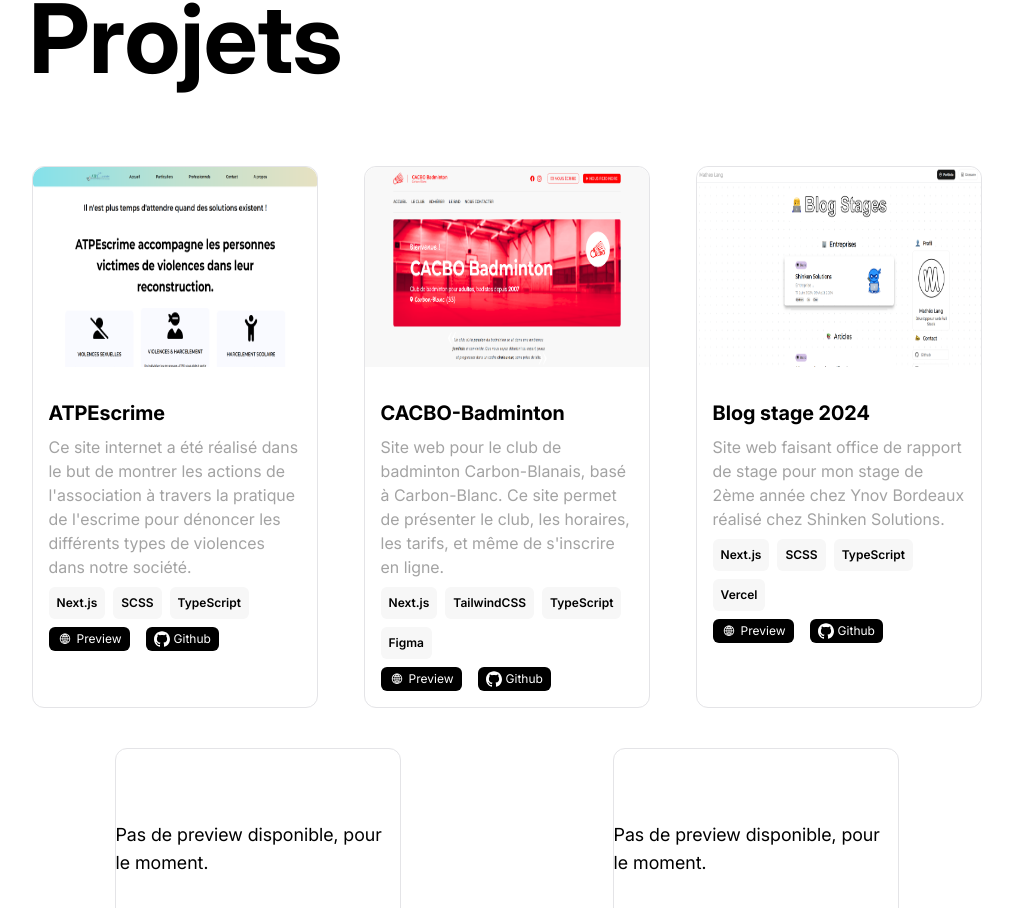
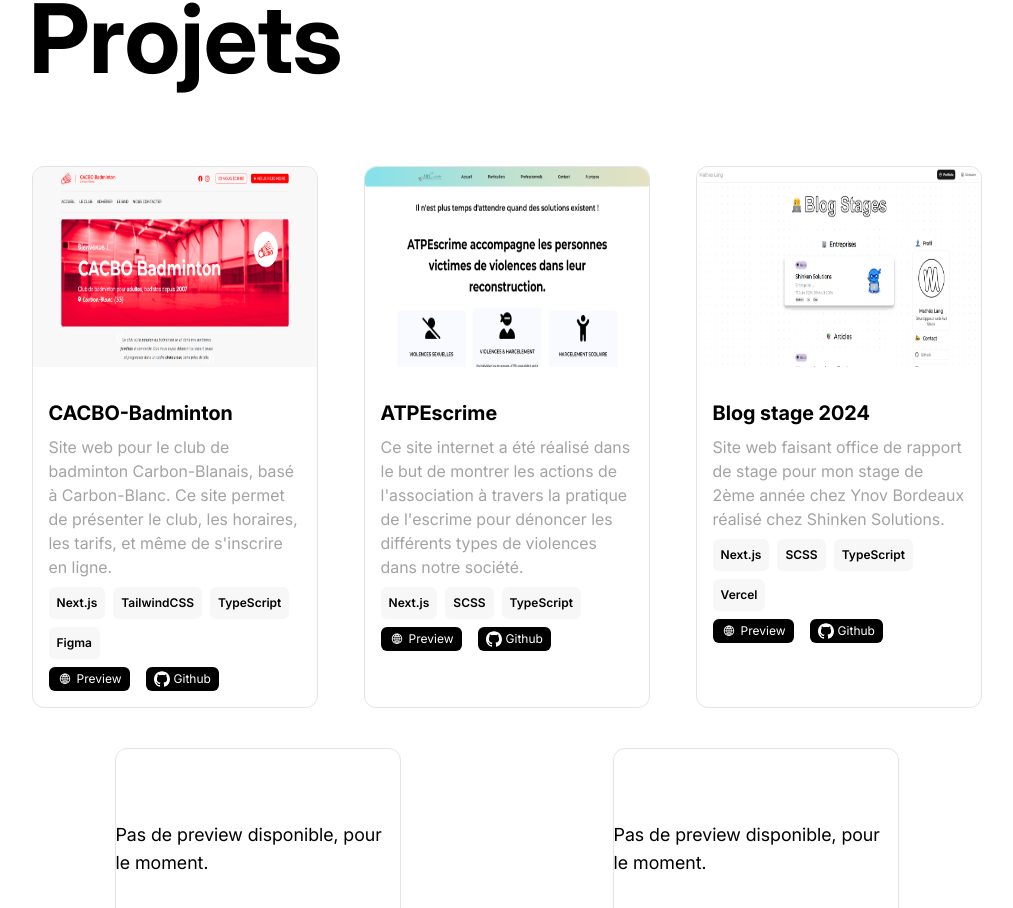
Before and after one commit to Matsuel/portfolio, a Next.js app: page / in a window 1280 px wide. Shown: the part 2686-3594 px from the top of the page, without its empty margins (133-1146 px from the left). Built offline with nearby package versions, Linux system fonts and the light colour scheme.

Commit message:
Hook usePercentage -> patch bug 000.00 on page refresh

```diff
--- a/src/components/Percentage.tsx
+++ b/src/components/Percentage.tsx
@@ -5,6 +5,8 @@ import React from 'react'
 const Percentage = () => {
 
     const { scrollPercentage } = useScrollPercentage();
+
+    console.log(scrollPercentage)
 
     return (
         <div className='fixed w-auto h-auto flex flex-row justify-center items-center gap-2 p-1 bottom-8 z-50 self-end text-text bg-background text-xl font-bold'>
--- a/src/constantes/Projects.tsx
+++ b/src/constantes/Projects.tsx
@@ -5,20 +5,20 @@ import NoPreview from "@/components/NoPreview";
 
 export const projects = [
     {
+        title: "CACBO-Badminton",
+        description: "Site web pour le club de badminton Carbon-Blanais, basé à Carbon-Blanc. Ce site permet de présenter le club, les horaires, les tarifs, et même de s'inscrire en ligne.",
+        link: "https://cacbo-badminton.vercel.app/",
+        github: "https://github.com/Matsuel/CACBO-Badminton",
+        technologies: ["Next.js", "TailwindCSS", "TypeScript", "Figma"],
+        image: CACBO
+    },
+    {
         title: "ATPEscrime",
         description: "Ce site internet a été réalisé dans le but de montrer les actions de l'association à travers la pratique de l'escrime pour dénoncer les différents types de violences dans notre société.",
         link: "https://atpescrime.com",
         github: "https://github.com/Matsuel/ATPE",
         technologies: ["Next.js", "SCSS", "TypeScript"],
         image: ATPE
-    },
-    {
-        title: "CACBO-Badminton",
-        description: "Site web pour le club de badminton Carbon-Blanais, basé à Carbon-Blanc. Ce site permet de présenter le club, les horaires, les tarifs, et même de s'inscrire en ligne.",
-        link: "https://cacbo-badminton.vercel.app/",
-        github: "https://github.com/Matsuel/CACBO-Badminton",
-        technologies: ["Next.js", "TailwindCSS", "TypeScript", "Figma"],
-        image: CACBO
     },
     {
         title: "Blog stage 2024",
--- a/src/hooks/usePercentage.tsx
+++ b/src/hooks/usePercentage.tsx
@@ -11,6 +11,8 @@ export const useScrollPercentage = () => {
             setScrollPercentage(scrolled);
         };
 
+        handleScroll();
+
         window.addEventListener('scroll', handleScroll);
 
         return () => {
```
